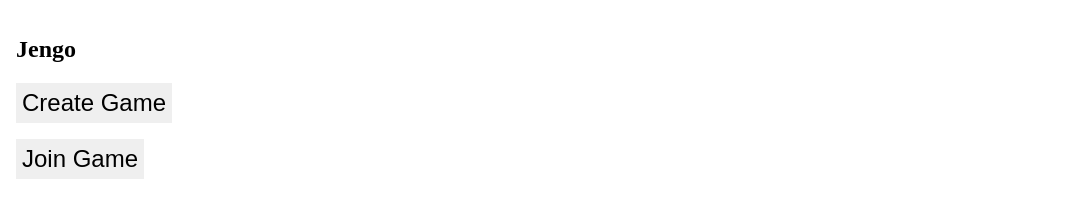
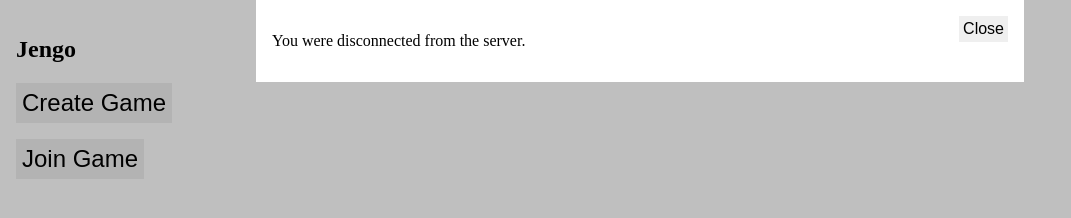
Before and after one commit to martendo/jengo, a website: page docs/index.html in a window 1280 px wide. Shown: the whole page, without its empty margins (0-1071 px from the left). Drawn offline with Linux system fonts and the light colour scheme.

Commit message:
Add modal for WebSocket closure

```diff
--- a/docs/index.html
+++ b/docs/index.html
@@ -67,6 +67,13 @@
 			</section>
 		</div>
 
+		<div id="ws-closed" class="modal">
+			<section>
+				<button id="ws-closed-close" class="close-btn">Close</button>
+				<p>You were disconnected from the server.</p>
+			</section>
+		</div>
+
 		<script src="script.js"></script>
 	</body>
 </html>
--- a/docs/script.js
+++ b/docs/script.js
@@ -41,7 +41,10 @@ function updateScoreboard() {
 
 const socket = new WebSocket(WSS_URL);
 socket.addEventListener("error", (event) => console.error("WebSocket error: ", event));
-socket.addEventListener("close", (event) => console.log("WebSocket closed"));
+socket.addEventListener("close", (event) => {
+	console.log("WebSocket closed");
+	document.getElementById("ws-closed").style.display = "block";
+});
 socket.addEventListener("open", () => {
 	console.log("WebSocket opened");
 	if (window.location.hash.length) {
@@ -192,3 +195,7 @@ document.getElementById("help-btn").addEventListener("click", () => {
 document.getElementById("help-close").addEventListener("click", () => {
 	help.style.display = "";
 });
+
+document.getElementById("ws-closed-close").addEventListener("click", () => {
+	document.getElementById("ws-closed").style.display = "";
+});
```
